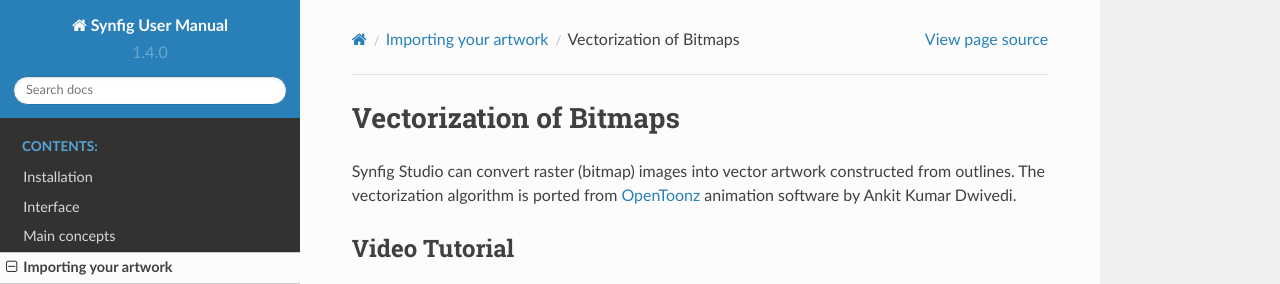
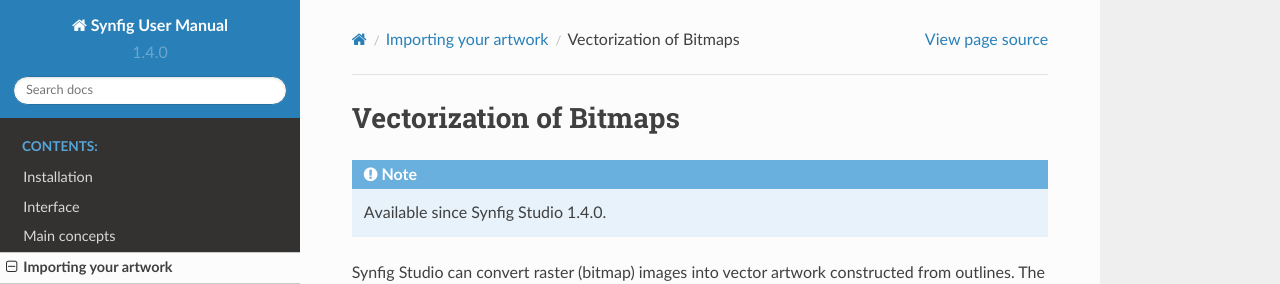
Before and after one commit to synfig/synfig-docs, a Sphinx documentation site: the page built from source/artwork_import/vectorization.rst, in a window 1280 px wide and 900 px high, cut to the strip 0-284 px from the top of the window. Built offline with Sphinx 7.4.7 and the Read the Docs theme 2.0.0, drawn with Linux system fonts in a browser that asks for light colours.

Commit message:
Vectorization feature - available since version 1.4.0

```diff
--- a/source/artwork_import/vectorization.rst
+++ b/source/artwork_import/vectorization.rst
@@ -1,5 +1,9 @@
 Vectorization of Bitmaps
 ==============================================
+
+.. note::
+
+     Available since Synfig Studio 1.4.0.
 
 Synfig Studio can convert raster (bitmap) images into vector artwork constructed from outlines. The vectorization algorithm is ported from `OpenToonz <https://opentoonz.github.io/e/>`_ animation software by Ankit Kumar Dwivedi.
 
@@ -46,7 +50,7 @@
 
 Click "Convert" button and the image will be converted into a vector outlines (you will see a new Group Layer created).
 
-    .. note::
+.. note::
 
      Synfig currently supports only centerline vectorization
 
```
